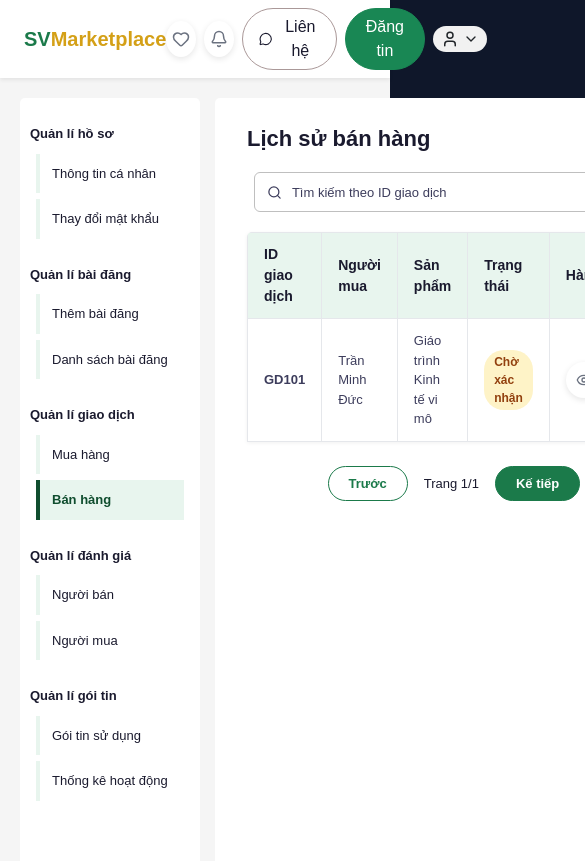
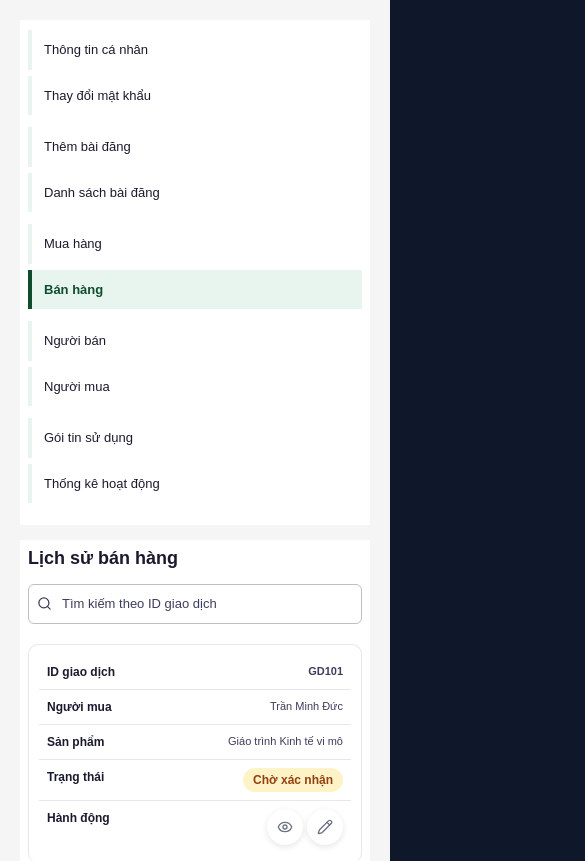
Before and after one commit to Linhngv/SVMarket_TMDT, a React (Vite) app in the folder frontend/: page /sales-history in a window 390 px wide. Shown: the top 861 px of the page, 585 px wide, since content can reach past the window. Built offline with nearby package versions, Linux system fonts and the light colour scheme.

Commit message:
lam them responsive cho lich su mua hang va ban hang

```diff
--- a/frontend/src/App.tsx
+++ b/frontend/src/App.tsx
@@ -53,11 +53,7 @@ function App() {
       <Route
         element={
           <>
-            <Header
-              isLoggedIn={isLoggedIn}
-              avatarUrl="/images/avatar.jpg"
-              userName="Nguyễn Lan Anh"
-            />
+
             <div className="layout">
               <Sidebar />
               <main className="main">
@@ -65,7 +61,7 @@ function App() {
               </main>
             </div>
 
-            <Footer />
+
           </>
         }
       >
--- a/frontend/src/pages/PurchaseHistory.tsx
+++ b/frontend/src/pages/PurchaseHistory.tsx
@@ -66,11 +66,11 @@ export default function PurchaseHistory() {
           ) : (
             filtered.map((row) => (
               <tr key={row.id}>
-                <td className="id-cell">{row.id}</td>
-                <td>{row.product}</td>
-                <td>{row.price}</td>
-                <td>{row.date}</td>
-                <td>
+                <td className="id-cell" data-label="ID giao dịch">{row.id}</td>
+                <td data-label="Sản phẩm">{row.product}</td>
+                <td data-label="Giá cả">{row.price}</td>
+                <td data-label="Ngày">{row.date}</td>
+                <td data-label="Trạng thái">
                   <span
                     className={`status-pill ${row.status === "Hoàn thành" ? "done" : "shipping"}`}
                   >
--- a/frontend/src/pages/SalesHistory.tsx
+++ b/frontend/src/pages/SalesHistory.tsx
@@ -65,15 +65,15 @@ export default function SalesHistory() {
           ) : (
             filtered.map((row) => (
               <tr key={row.id}>
-                <td className="id-cell">{row.id}</td>
-                <td>{row.buyerName}</td>
-                <td>{row.product}</td>
-                <td>
+                <td className="id-cell" data-label="ID giao dịch">{row.id}</td>
+                <td data-label="Người mua">{row.buyerName}</td>
+                <td data-label="Sản phẩm">{row.product}</td>
+                <td data-label="Trạng thái">
                   <span className={`status-pill ${row.status === 'Hoàn thành' ? 'done' : row.status === 'Chờ xác nhận' ? 'pending' : 'shipping'}`}>
                     {row.status}
                   </span>
                 </td>
-                <td>
+                <td data-label="Hành động">
                   <div className="action-btns">
                     <button className="icon-btn" onClick={() => setSelectedTx(row)} title="Xem chi tiết">
                       <Eye size={16} />
--- a/frontend/src/styles.css
+++ b/frontend/src/styles.css
@@ -85,12 +85,23 @@ body {
     color: var(--primary);
 }
 
-/* AVATAR */
-.avatar {
-    background: #f1f1f1;
-    border-radius: 999px;
-    padding: 4px 8px;
-    cursor: pointer;
+.layout {
+    display: flex;
+    gap: 24px;
+    align-items: flex-start;
+    width: 100%;
+}
+
+.main {
+    flex: 1;
+    width: 100%;
+}
+
+@media (max-width: 992px) {
+    .layout {
+        flex-direction: column;
+        gap: 16px;
+    }
 }
 
 .avatar img {
--- a/frontend/src/styles/History.css
+++ b/frontend/src/styles/History.css
@@ -59,7 +59,7 @@
 }
 
 .history-table thead tr {
-  background: var(--light-green);
+  background: transparent;
 }
 
 .history-table th {
@@ -155,6 +155,7 @@
   justify-content: center;
   gap: 16px;
   margin-top: 24px;
+  flex-wrap: wrap;
 }
 
 .page-btn {
@@ -185,3 +186,161 @@
   font-size: 13px;
   color: var(--text-primary);
 }
+
+@media (max-width: 992px) {
+  .history-container {
+    padding: 20px;
+  }
+
+  .search-bar {
+    max-width: 100%;
+    margin: 0 0 20px 0;
+  }
+}
+
+@media (max-width: 768px) {
+  .history-container {
+    padding: 16px;
+    width: 100%;
+    max-width: 100%;
+  }
+
+  .history-title {
+    font-size: 20px;
+  }
+
+  .history-table {
+    display: block;
+    width: 100%;
+    overflow-x: auto;
+    box-shadow: none;
+    border: none;
+  }
+
+  .history-table thead {
+    display: none;
+  }
+
+  .history-table tr {
+    display: block;
+  }
+
+  .history-table tbody {
+    display: block;
+    width: 100%;
+  }
+
+  .history-table tr {
+    margin-bottom: 16px;
+    padding: 16px;
+    border: 1px solid var(--border-light);
+    border-radius: 12px;
+    background: var(--white);
+    box-shadow: none;
+  }
+
+  .history-table td {
+    display: flex;
+    justify-content: space-between;
+    width: 100%;
+    padding: 10px 12px;
+    border: none;
+    border-bottom: 1px solid var(--border-light);
+  }
+
+  .history-table td:last-child {
+    border-bottom: none;
+  }
+
+  .history-table td::before {
+    content: attr(data-label);
+    font-weight: 700;
+    color: var(--text-primary);
+    width: 40%;
+    flex: 0 0 40%;
+    padding-right: 10px;
+  }
+
+  .action-btns {
+    justify-content: flex-end;
+  }
+}
+
+@media (max-width: 640px) {
+  .history-container {
+    padding: 10px;
+    margin: 0;
+    border-radius: 0;
+  }
+
+  .search-bar {
+    width: 100%;
+    flex-wrap: wrap;
+    gap: 8px;
+    padding: 10px;
+  }
+
+  .search-input {
+    width: 100%;
+  }
+
+  .history-table tr {
+    padding: 12px;
+    border-radius: 10px;
+  }
+
+  .history-table td {
+    padding: 8px 10px;
+    font-size: 12px;
+  }
+
+  .history-table td::before {
+    width: 40%;
+    font-size: 12px;
+  }
+
+  .pagination {
+    gap: 10px;
+  }
+
+  .page-btn {
+    padding: 6px 14px;
+  }
+
+  .page-info {
+    font-size: 12px;
+  }
+}
+
+@media (max-width: 480px) {
+  .history-container {
+    padding: 8px;
+  }
+
+  .history-title {
+    font-size: 18px;
+    margin-bottom: 14px;
+  }
+
+  .search-bar {
+    padding: 8px;
+  }
+
+  .history-table tr {
+    margin-bottom: 10px;
+    padding: 10px;
+  }
+
+  .history-table td {
+    padding: 8px 8px;
+    font-size: 11px;
+  }
+
+  .history-table td::before {
+    width: 45%;
+  }
+
+  .action-btns {
+    gap: 4px;
+  }
+}
--- a/frontend/src/styles/Sidebar.css
+++ b/frontend/src/styles/Sidebar.css
@@ -1,6 +1,6 @@
 .sidebar {
-  width: 200px;
-  min-width: 180px;
+  width: 240px;
+  min-width: 200px;
   background: var(--white);
   padding: 20px 0;
   min-height: 100vh;
@@ -37,7 +37,7 @@
   background: none;
   border: none;
   cursor: pointer;
-  padding: 5px 16px 5px 10px;
+  padding: 10px 16px 10px 10px;
   margin-bottom: 10px;
   font-size: 13px;
   color: var(--text-secondary);
@@ -59,3 +59,63 @@
   font-weight: 600;
   border-left: 1px solid var(--dark-green);
 }
+
+@media (max-width: 992px) {
+  .sidebar {
+    width: 100%;
+    min-width: auto;
+    padding: 16px;
+    min-height: auto;
+    border-radius: 0;
+  }
+
+  .sidebar-menu li {
+    padding-left: 0;
+  }
+
+  .sidebar-item {
+    width: 100%;
+    padding: 12px 14px;
+    border-left: none;
+  }
+}
+
+@media (max-width: 640px) {
+  .sidebar {
+    padding: 12px 10px;
+  }
+
+  .sidebar-group {
+    margin-bottom: 16px;
+  }
+
+  .sidebar-group-label {
+    font-size: 12px;
+    padding: 6px 8px;
+  }
+
+  .sidebar-item {
+    font-size: 13px;
+    padding: 10px 12px;
+  }
+}
+
+@media (max-width: 480px) {
+  .sidebar {
+    padding: 10px 8px;
+  }
+
+  .sidebar-group {
+    margin-bottom: 12px;
+  }
+
+  .sidebar-group-label {
+    display: none;
+  }
+
+  .sidebar-item {
+    font-size: 13px;
+    padding: 10px 10px;
+    margin-bottom: 8px;
+  }
+}
```
